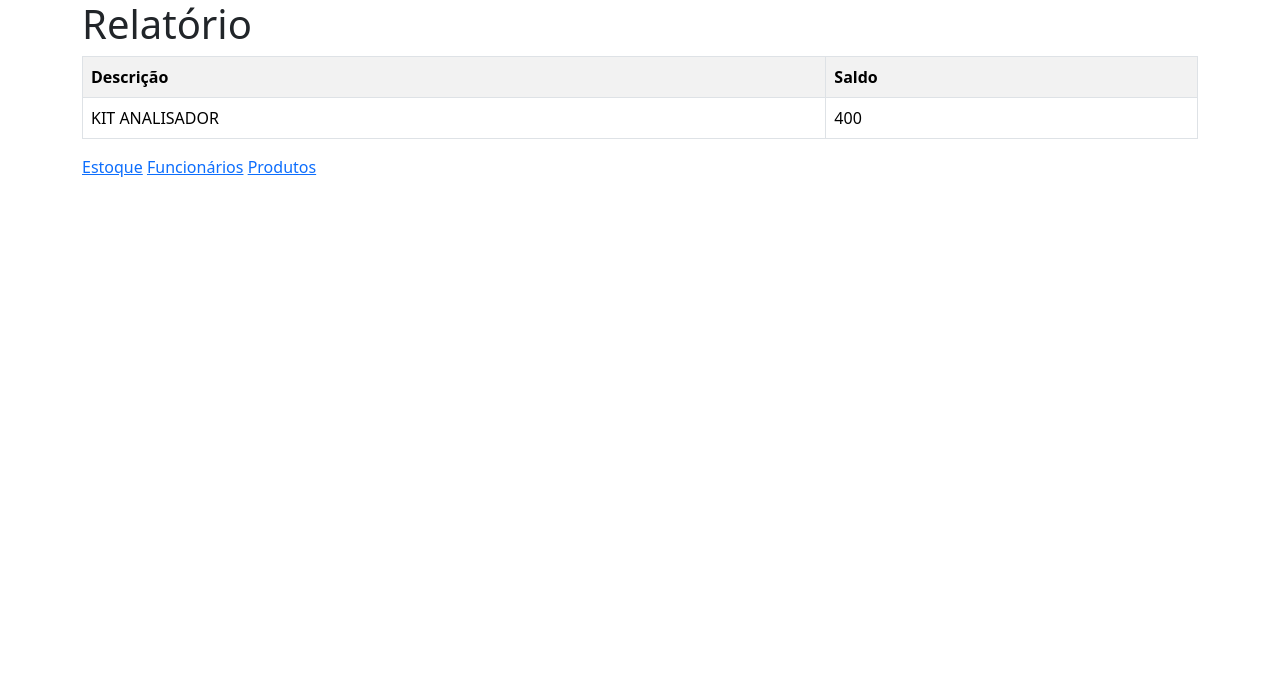
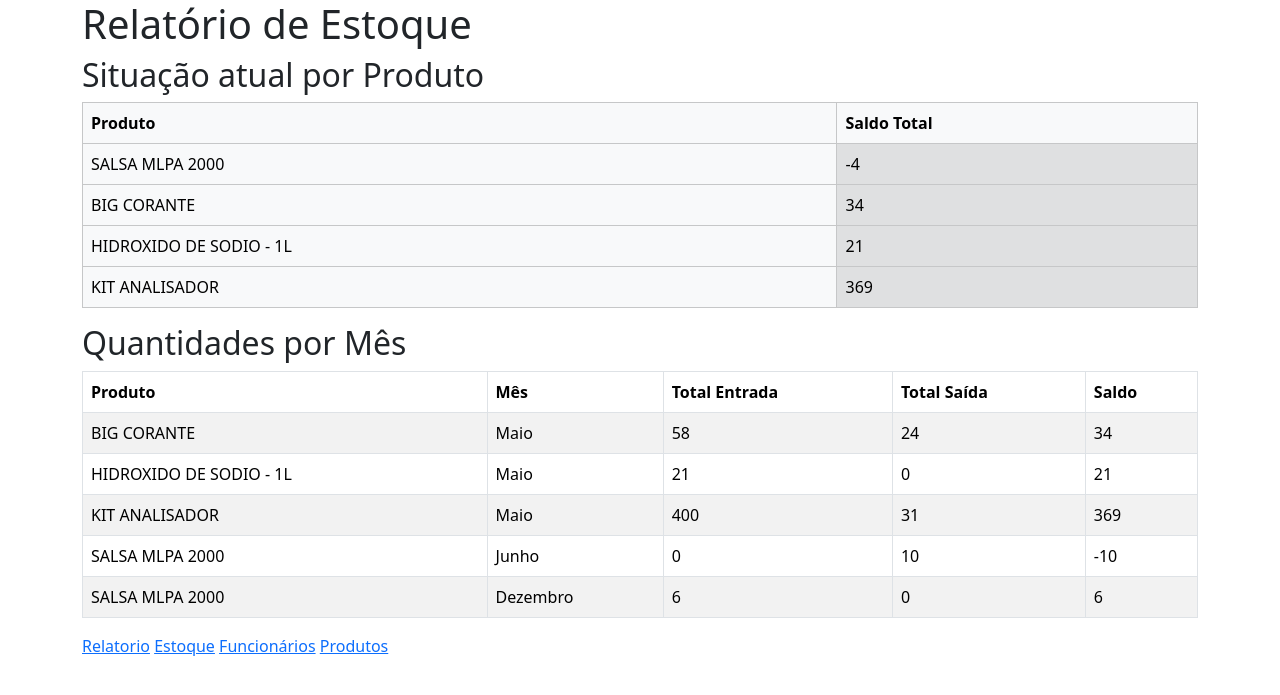
Before and after one commit to AvilaLima/Univesp_estoque, a Django app: page /relatorio/ in a window 1280 px wide. Shown: the top 695 px of the page. Run offline with Django 5.2, Linux system fonts and the light colour scheme; data comes from the database, SQL or seed files in the repository.

Commit message:
MElhorando e muito a página de relatório
Melhorando o relatório.

```diff
--- a/crud_exemplo/score/admin.py
+++ b/crud_exemplo/score/admin.py
@@ -11,10 +11,10 @@
     list_display = ['nome']
 
 class ProdutoAdmin(admin.ModelAdmin):
-    list_display = ['marca','descricao','unidade_medida']
+    list_display = ['referencia','marca','descricao','unidade_medida']
 
 class EstoqueAdmin(admin.ModelAdmin):
-    list_display = ['produto','funcionario','acao','quantidade','data_controle','data_vencimento']
+    list_display = ['produto','funcionario','acao','quantidade','data_controle']
 
 # Register your models hee.
 admin.site.register(Score, ScoreAdmin)
--- a/crud_exemplo/score/models.py
+++ b/crud_exemplo/score/models.py
@@ -27,6 +27,7 @@
         ("uL", "Microlitro"),
         ("FR", "Fração"),
     )
+    referencia= models.CharField(max_length=50,null=False, blank=False,default='')
     marca = models.CharField(max_length=200,null=False, blank=False)
     descricao = models.CharField(max_length=400, null=False, blank=False)
     unidade_medida = models.CharField(max_length=6, choices=UNIDADE_MEDIDAS, blank=False, null=False)
@@ -35,7 +36,7 @@
         return self.descricao
 
     class Meta:
-        ordering = ['marca','descricao','unidade_medida'] #asc
+        ordering = ['referencia','marca','descricao','unidade_medida'] #asc
 
 class Setor(models.Model):
     nome = models.CharField(max_length=100,null=False, blank=False)
@@ -59,20 +60,22 @@
     )
     acao = models.CharField(max_length=6, choices=TIPO_DE_ACAO, blank=False, null=False)
     quantidade = models.PositiveSmallIntegerField()
-    data_controle = models.DateTimeField(auto_now_add=True)
-    data_vencimento = models.DateField(blank=False, null=False)
+    data_controle = models.DateTimeField(blank=False, null=False)
     produto = models.ForeignKey("Produto", on_delete=models.RESTRICT, related_name='produto')
     funcionario = models.ForeignKey("Funcionario", on_delete=models.RESTRICT, related_name='funcionario')
 
     def __str__(self):
-        return 'Produto={0}, Quantidade={1} e data de validade={2}'.format(self.produto, self.quantidade, self.data_vencimento)
+        return 'Produto={0}, Quantidade={1}'.format(self.produto, self.quantidade )
 
     class Meta:
-        ordering = ['produto','acao','data_controle','data_vencimento','funcionario'] #asc
+        ordering = ['produto','acao','data_controle','funcionario'] #asc
 
-class ItemEstoqueViewModel:
-    def __init__(self, descricao, saldo):
-        self.descricao = descricao
+class ItemRelatorioViewModel:
+    def __init__(self, produto, mes, total_entrada, total_saida, saldo):
+        self.produto = produto
+        self.mes = mes
+        self.total_entrada = total_entrada
+        self.total_saida = total_saida
         self.saldo = saldo
 
     def __str__(self):
--- a/crud_exemplo/score/templates/estoque/save.html
+++ b/crud_exemplo/score/templates/estoque/save.html
@@ -2,4 +2,4 @@
 {% for field in form %}
     <td>{{field}}</td>
 {% endfor %}
-<td><button class="btn btn-primary" name="save" value="{{item.id}}">Save</button></td>
+<td><button class="btn btn-primary" name="save" value="{{item.id}}">Salvar</button></td>
--- a/crud_exemplo/score/templates/funcionarios/list.html
+++ b/crud_exemplo/score/templates/funcionarios/list.html
@@ -15,7 +15,7 @@
         </tr>
         {% if not form.instance.id %}
             <tr>
-                {% include 'save.html' %}
+                {% include 'funcionarios/save.html' %}
             </tr>
         {% endif %}
         {% for funcionario in funcionarios %}
@@ -26,8 +26,8 @@
                     <td class="col-sm-3">{{ funcionario.nome }}</td>
                     <td class="col-sm-3">{{ funcionario.setor }}</td>
                     <td class="col-sm-3">
-                        <button formnovalidate class="btn btn-success" name="edit" value="{{ funcionario.id }}">Edit</button>
-                        <button formnovalidate class="btn btn-danger" name="delete" value="{{ funcionario.id }}">Delete</button>
+                        <button formnovalidate class="btn btn-success" name="edit" value="{{ funcionario.id }}">Editar</button>
+                        <button formnovalidate class="btn btn-danger" name="delete" value="{{ funcionario.id }}">Excluir</button>
                     </td>
                 {% endif %}
             </tr>
--- a/crud_exemplo/score/templates/funcionarios/save.html
+++ b/crud_exemplo/score/templates/funcionarios/save.html
@@ -2,4 +2,4 @@
 {% for field in form %}
     <td>{{field}}</td>
 {% endfor %}
-<td><button class="btn btn-primary" name="save" value="{{funcionario.id}}">Save</button></td>
+<td><button class="btn btn-primary" name="save" value="{{funcionario.id}}">Salvar</button></td>
--- a/crud_exemplo/score/templates/produtos/save.html
+++ b/crud_exemplo/score/templates/produtos/save.html
@@ -2,4 +2,4 @@
 {% for field in form %}
     <td>{{field}}</td>
 {% endfor %}
-<td><button class="btn btn-primary" name="save" value="{{produto.id}}">Save</button></td>
+<td><button class="btn btn-primary" name="save" value="{{produto.id}}">Salvar</button></td>
--- a/crud_exemplo/score/templates/relatorio/list.html
+++ b/crud_exemplo/score/templates/relatorio/list.html
@@ -1,19 +1,52 @@
 {% extends 'base.html' %}
 {% block content %}
-<h1>Relatório</h1>
-<table class="table table-striped table-bordered">
+    <h1>Relatório de Estoque</h1>
+    <!-- Saldo Total por Produto -->
+    <h2>Situação atual por Produto</h2>
+    <table class="table table-light table-bordered table-responsive-sm caption-top ">
+        <thead>
             <tr>
-        <th>Descrição</th>
+                <th scope="row">Produto</th>
+                <th scope="row">Saldo Total</th>
+            </tr>
+        </thead>
+        <tbody>
+            {% for produto, saldo_total in saldo_total_por_produto.items %}
+                <tr>
+                    <td>{{ produto }}</td>
+                    <td class="table-active">{{ saldo_total }}</td>
+                </tr>
+            {% endfor %}
+        </tbody>
+    </table>
+    <!-- Quantidades por Mês -->
+    <h2>Quantidades por Mês</h2>
+    <table class="table table-striped table-bordered table-responsive-sm caption-top ">
+        <thead>
+            <tr>
+                <th>Produto</th>
+                <th>Mês</th>
+                <th>Total Entrada</th>
+                <th>Total Saída</th>
                 <th>Saldo</th>
             </tr>
-    {% for item in estoque_final %}
+        </thead>
+        <tbody>
+            {% for item in itens_relatorio %}
                 <tr>
-            <td class="col-sm-6">{{ item.descricao }}</td>
-            <td class="col-sm-3">{{ item.saldo }}</td>
+                    <td>{{ item.produto }}</td>
+                    <td>{{ item.mes }}</td>
+                    <td>{{ item.total_entrada }}</td>
+                    <td>{{ item.total_saida }}</td>
+                    <td>{{ item.saldo }}</td>
                 </tr>
             {% endfor %}
+        </tbody>
     </table>
 
+
+
+<a href="{% url 'relatorio' %}">Relatorio</a>
 <a href="{% url 'estoque' %}">Estoque</a>
 <a href="{% url 'funcionarios' %}">Funcionários</a>
 <a href="{% url 'produtos' %}">Produtos</a>
--- a/crud_exemplo/score/templates/save.html
+++ /dev/null
@@ -1,5 +0,0 @@
-
-{% for field in form %}
-    <td>{{field}}</td>
-{% endfor %}
-<td><button class="btn btn-primary" name="save" value="{{score.id}}">Save</button></td>
--- a/crud_exemplo/score/views.py
+++ b/crud_exemplo/score/views.py
@@ -1,13 +1,13 @@
 from django.shortcuts import render
-from datetime import datetime
-from score.models import Score,Funcionario,Produto,Estoque,ItemEstoqueViewModel
-from score.forms import ScoreForm,FuncionarioForm,ProdutoForm,EstoqueForm
+from score.models import Funcionario,Produto,Estoque,ItemRelatorioViewModel
+from score.forms import FuncionarioForm,ProdutoForm,EstoqueForm
 from django.db.models import Sum
+from django.db.models.functions import ExtractMonth
+from collections import defaultdict
 # Create your views here.
 
 def index(request):
     context = {}
-
     return render(request, 'index.html', context)
 
 def about(request):
@@ -106,32 +106,73 @@
     context['form'] = form
     return render(request, 'estoque/list.html', context)
 
+
 def relatorio(request):
     context = {}
 
-    # Obter os itens de entrada e saída do estoque
-    itens_entrada = Estoque.objects.filter(acao='ENT').values('produto__id').annotate(total_quantidade=Sum('quantidade'))
-    itens_saida = Estoque.objects.filter(acao='SAI').values('produto__id').annotate(total_quantidade=Sum('quantidade'))
+    # Dicionário de nomes dos meses
+    meses = {
+        1: "Janeiro", 2: "Fevereiro", 3: "Março", 4: "Abril",
+        5: "Maio", 6: "Junho", 7: "Julho", 8: "Agosto",
+        9: "Setembro", 10: "Outubro", 11: "Novembro", 12: "Dezembro"
+    }
 
-    # Criar um dicionário para mapear o ID do produto ao total de entrada
-    entrada_dict = {item['produto__id']: item['total_quantidade'] for item in itens_entrada}
+    # Obter os itens de entrada e saída do estoque agrupados por mês
+    entradas_por_mes = defaultdict(lambda: defaultdict(int))
+    saidas_por_mes = defaultdict(lambda: defaultdict(int))
 
-    # Criar um dicionário para mapear o ID do produto ao total de saída
-    saida_dict = {item['produto__id']: item['total_quantidade'] for item in itens_saida}
+    # Obter entradas por mês
+    itens_entrada = Estoque.objects.filter(acao='ENT') \
+        .annotate(mes=ExtractMonth('data_controle')) \
+        .values('produto__id', 'mes', 'produto__descricao') \
+        .annotate(total_quantidade=Sum('quantidade'))
 
-    # Calcular o saldo para cada produto
-    estoque_final = {}
-    for produto_id, quantidade_entrada in entrada_dict.items():
-        quantidade_saida = saida_dict.get(produto_id, 0)
-        saldo = quantidade_entrada - quantidade_saida
-        # Buscar a descrição do produto pelo ID
-        descricao = Estoque.objects.filter(produto__id=produto_id).first().produto.descricao
-        estoque_final[produto_id] = {'descricao': descricao, 'saldo': saldo}
+    for item in itens_entrada:
+        produto_nome = item['produto__descricao']
+        mes = meses[item['mes']]
+        quantidade = item['total_quantidade']
+        entradas_por_mes[produto_nome][mes] += quantidade
 
-    # Criar instâncias da view model ItemEstoqueViewModel
-    estoque_final_view_model = [ItemEstoqueViewModel(descricao=item['descricao'], saldo=item['saldo']) for produto_id, item in estoque_final.items()]
+    # Obter saídas por mês
+    itens_saida = Estoque.objects.filter(acao='SAI') \
+        .annotate(mes=ExtractMonth('data_controle')) \
+        .values('produto__id', 'mes', 'produto__descricao') \
+        .annotate(total_quantidade=Sum('quantidade'))
 
-    # Passar o estoque_final_view_model para o template
-    context['estoque_final'] = estoque_final_view_model
+    for item in itens_saida:
+        produto_nome = item['produto__descricao']
+        mes = meses[item['mes']]
+        quantidade = item['total_quantidade']
+        saidas_por_mes[produto_nome][mes] += quantidade
+
+    # Calcular o saldo (ENT - SAI) para cada produto por mês
+    saldo_por_produto = defaultdict(lambda: defaultdict(int))
+    for produto_nome in set(entradas_por_mes.keys()).union(saidas_por_mes.keys()):
+        for mes in set(entradas_por_mes[produto_nome].keys()).union(saidas_por_mes[produto_nome].keys()):
+            saldo_por_produto[produto_nome][mes] = entradas_por_mes[produto_nome][mes] - saidas_por_mes[produto_nome][mes]
+
+    # Calcular o saldo total por produto
+    saldo_total_por_produto = {produto: sum(saldos.values()) for produto, saldos in saldo_por_produto.items()}
+
+    # Criar lista de itens do relatório usando a view model
+    itens_relatorio = []
+    for produto_nome, meses_saldo in saldo_por_produto.items():
+        for mes, saldo in meses_saldo.items():
+            total_entrada = entradas_por_mes[produto_nome][mes]
+            total_saida = saidas_por_mes[produto_nome][mes]
+            itens_relatorio.append(ItemRelatorioViewModel(
+                produto=produto_nome,
+                mes=mes,
+                total_entrada=total_entrada,
+                total_saida=total_saida,
+                saldo=saldo
+            ))
+
+    # Ordenar os itens do relatório por mês, produto e quantidade
+    itens_relatorio.sort(key=lambda item: (list(meses.keys())[list(meses.values()).index(item.mes)], item.produto, item.saldo))
+
+    # Passar os dados para o template
+    context['itens_relatorio'] = itens_relatorio
+    context['saldo_total_por_produto'] = saldo_total_por_produto
 
     return render(request, 'relatorio/list.html', context)
```
Also changed, not shown: crud_exemplo/score/ffff.py (deleted, +0 -58 lines), crud_exemplo/score/forms.py (+18 -7 lines), crud_exemplo/score/templates/estoque/list.html (+5 -5 lines), crud_exemplo/score/templates/produtos/list.html (+12 -10 lines), crud_exemplo/db.sqlite3, crud_exemplo/score/migrations/0005_produto_referencia_alter_estoque_data_vencimento.py (added), crud_exemplo/score/migrations/0006_alter_estoque_options_alter_produto_options_and_more.py (added), crud_exemplo/score/migrations/0007_alter_estoque_data_controle.py (added). Lines whose indentation alone changed are shown as unchanged.
